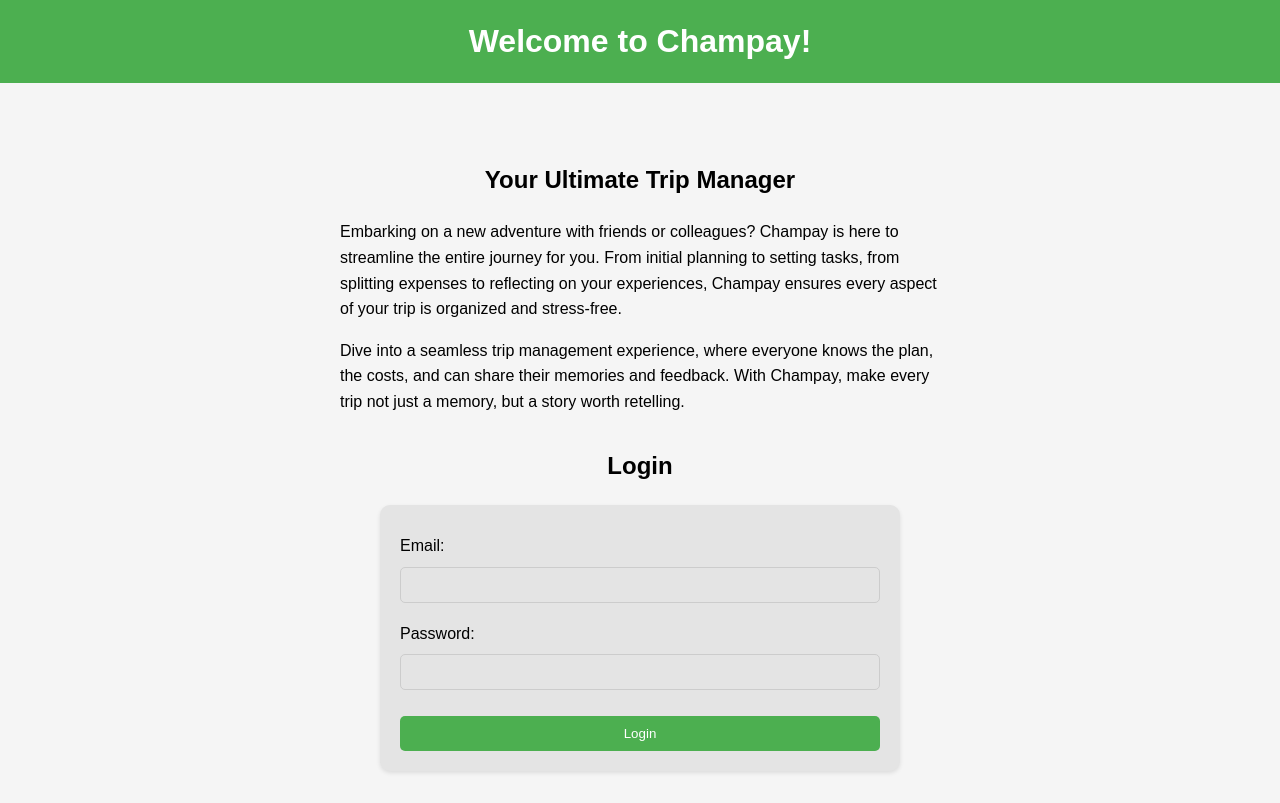
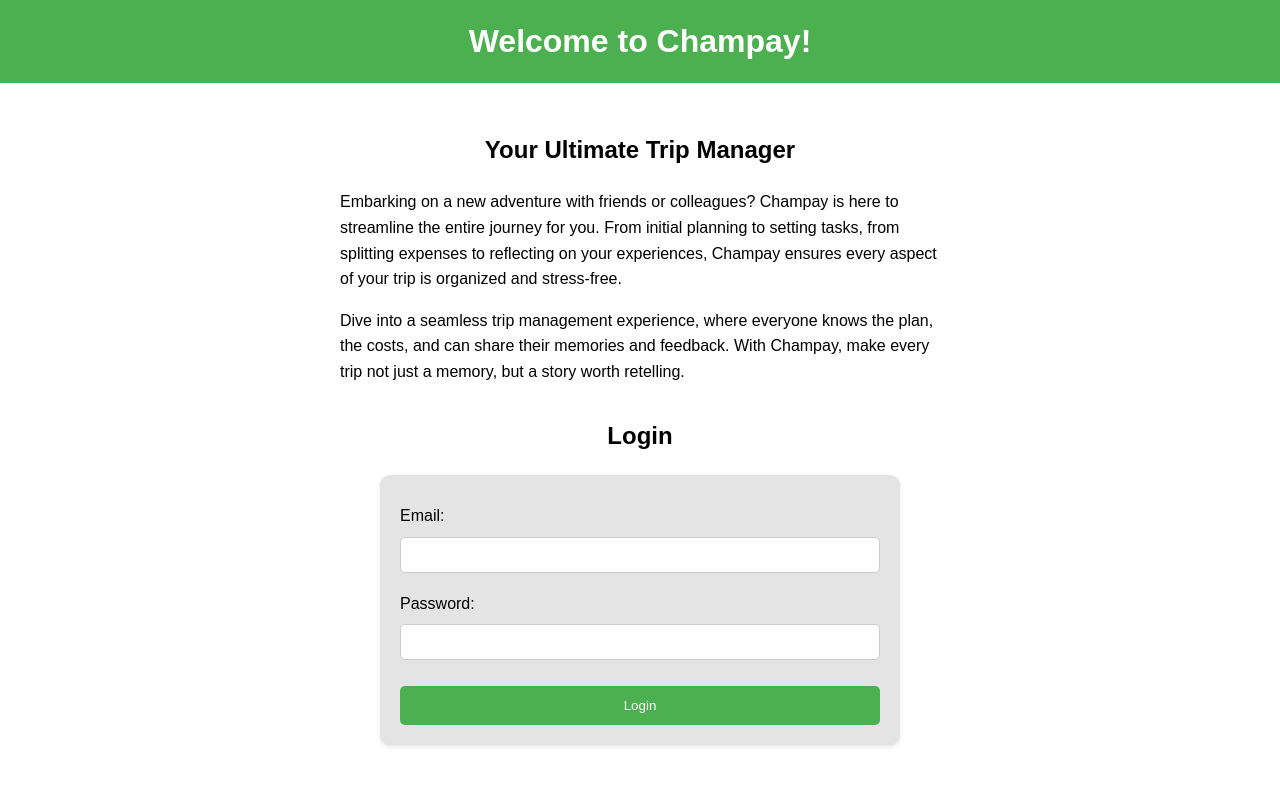
Before and after one commit to ayael01/champay, a Flask app: page / in a window 1280 px wide. After the commit the page ends 747 px from the top, so only its background shows below. Run offline with Flask 3, Linux system fonts and the light colour scheme.

Commit message:
Remove style from homepage

```diff
--- a/static/styles.css
+++ b/static/styles.css
@@ -1089,7 +1089,6 @@ input[type="email"], input[type="password"] {
     margin: 0;
     border: none;
     font-size: 100%;
-    background: none;
     box-shadow: none;
     box-sizing: content-box;
     -webkit-appearance: none;
@@ -1104,6 +1103,7 @@ input[type="email"], input[type="password"] {
     border-radius: 5px;
     font-family: Arial, sans-serif;
     font-size: 16px;
+    background-color: #fff;
     box-sizing: border-box;
 }
 
--- a/templates/homepage.html
+++ b/templates/homepage.html
@@ -5,60 +5,6 @@
     <meta name="viewport" content="width=device-width, initial-scale=1.0">
     <title>Champay</title>
     <link rel="stylesheet" type="text/css" href="{{ url_for('static', filename='styles.css') }}">
-    <style>
-        /* Additional Styles */
-        body {
-            font-family: Arial, sans-serif;
-            background-color: #f5f5f5;
-            margin: 0;
-            padding: 0;
-        }
-        header {
-            text-align: center;
-            margin-bottom: 30px;
-        }
-        main {
-            max-width: 800px;
-            width: 95%; /* To give a bit of margin/padding effect on mobile */
-            margin: 0 auto;
-        }
-        .login-input {
-            background-color: #ffffff;
-            width: 100%;
-            padding: 10px;
-            margin-bottom: 10px;
-            border: 1px solid #ccc;
-            border-radius: 5px;
-        }
-        #login-form {
-            display: flex;
-            flex-direction: column;
-        }
-        input[type="submit"] {
-            padding: 10px 20px;
-            background-color: #4CAF50;
-            color: #ffffff;
-            border: none;
-            border-radius: 5px;
-            cursor: pointer;
-            transition: background-color 0.3s ease;
-        }
-        input[type="submit"]:hover {
-            background-color: #45a049;
-        }
-        .alert {
-            background-color: #ffcccc;
-            padding: 10px;
-            border-radius: 5px;
-            margin-bottom: 10px;
-        }
-        .success {
-            background-color: #ccffcc;
-            padding: 10px;
-            border-radius: 5px;
-            margin-bottom: 10px;
-        }
-    </style>
 </head>
 <body>
     <header>
```
